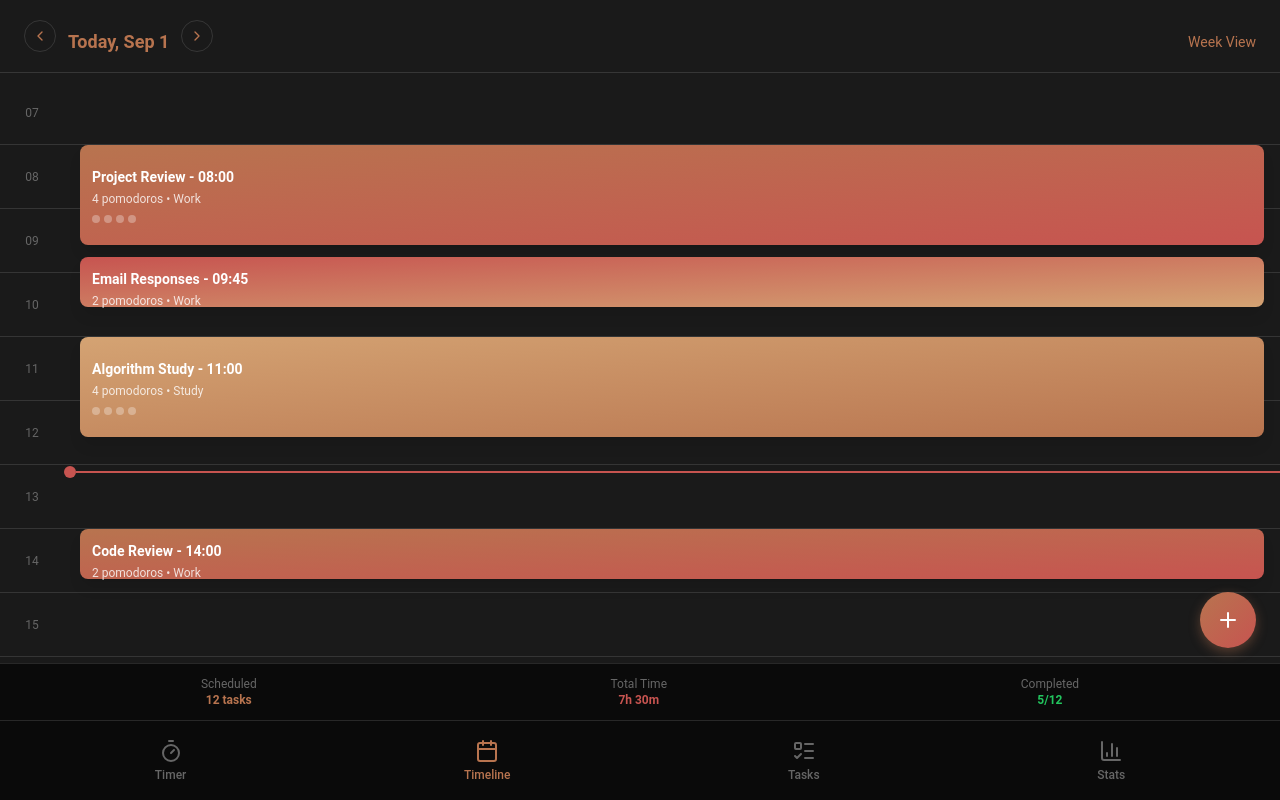
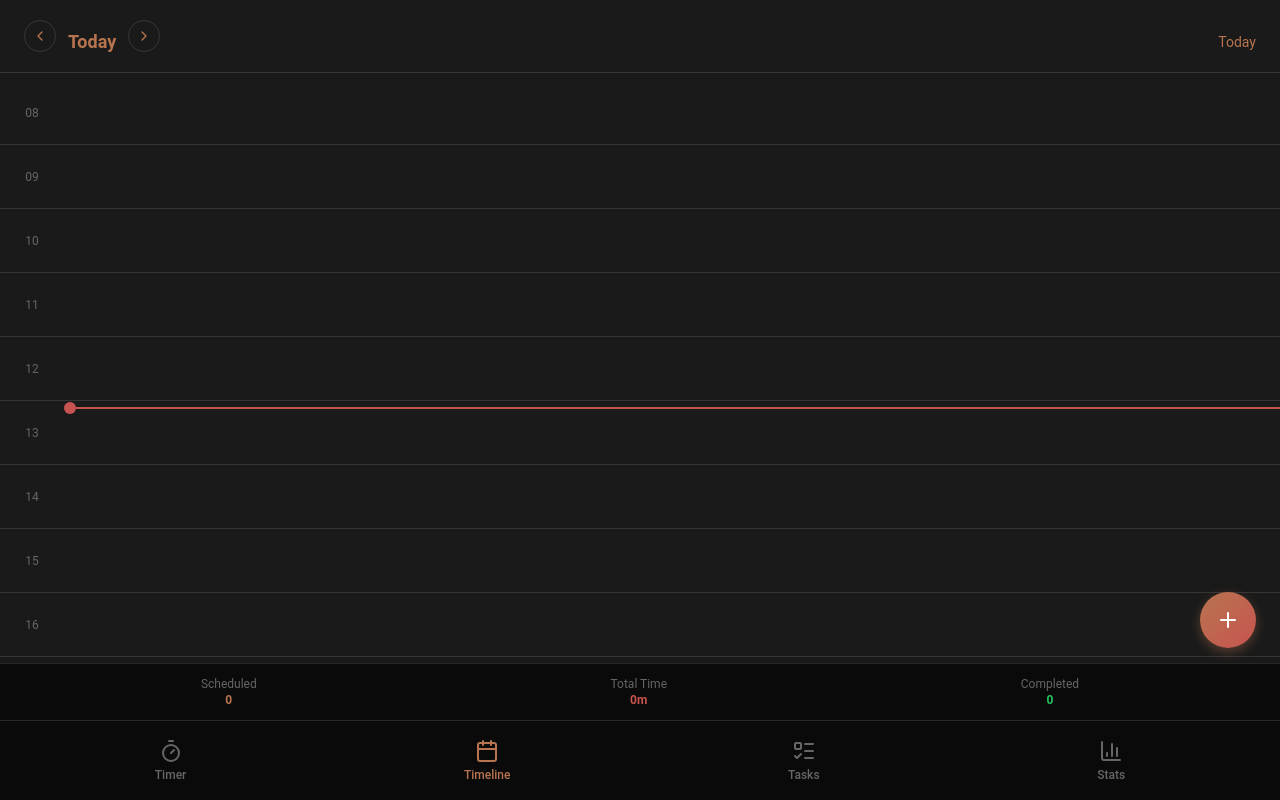
Before and after one commit to Samu-K/pomodo, a Vue app: page / in a window 1280 px wide. Both pictures are taken after a click on the button "Timeline". Built offline with nearby package versions, Linux system fonts and the light colour scheme.

Commit message:
timeline screen stats modularity, filtering by date and completion support.\nAlso finisehd edit screen

```diff
--- a/package.json
+++ b/package.json
@@ -13,9 +13,11 @@
 		"tauri": "tauri"
 	},
 	"dependencies": {
+		"@date-io/date-fns": "^3.2.1",
 		"@mdi/js": "^7.4.47",
 		"@tauri-apps/api": "^2",
 		"@tauri-apps/plugin-opener": "^2",
+		"date-fns": "^4.1.0",
 		"lucide-vue-next": "^0.542.0",
 		"vue": "^3.5.13",
 		"vuetify": "^3.9.7"
--- a/src/App.vue
+++ b/src/App.vue
@@ -8,6 +8,7 @@ import StatsScreen from "./components/StatsScreen.vue";
 import TimelineScreen from "./components/TimelineScreen.vue";
 import TimerScreen from "./components/TimerScreen.vue";
 import TaskDetailsModal from "./components/TaskDetailsModal.vue";
+import { Task } from "./interfaces/task.ts";
 
 // Navigation state
 const activeTab = ref<"timer" | "timeline" | "tasks" | "stats">("timer");
@@ -17,6 +18,15 @@ const showSettings = ref(false);
 const showCreateTask = ref(false);
 const showCreateCategory = ref(false);
 const showTaskDetails = ref(false);
+const selectedTask = ref<Task>({
+	id: 0,
+	title: "",
+	category: "",
+	cycles: 0,
+	startTime: new Date(),
+	gradient: "",
+	completed: false,
+});
 
 // Handle navigation
 const handleNavClick = (tab: typeof activeTab.value) => {
@@ -37,8 +47,9 @@ const handleAddTask = () => {
 	showCreateTask.value = true;
 };
 
-const openTaskDetails = () => {
+const openTaskDetails = (task: Task) => {
 	showTaskDetails.value = true;
+	selectedTask.value = task;
 };
 </script>
 
@@ -74,6 +85,7 @@ const openTaskDetails = () => {
   />
   <TaskDetailsModal
     v-if="showTaskDetails"
+    :selTask="selectedTask"
     @close="showTaskDetails = false"
   />
 </template>
--- a/src/components/TaskDetailsModal.vue
+++ b/src/components/TaskDetailsModal.vue
@@ -1,85 +1,74 @@
 <script setup lang="ts">
-import { ref, watch } from "vue";
+import { ref, computed } from "vue";
 import { VDateInput } from "vuetify/labs/VDateInput";
 import { mdiClockOutline } from "@mdi/js";
+import { Task } from "../interfaces/task.ts";
 
 const emit = defineEmits<{
 	close: [];
+	"update:modelValue": [value: boolean];
 }>();
 
-interface Task {
-	id: number;
-	title: string;
-	category: string;
-	cycles: number;
-	startTime: Date;
-	gradient: string;
-}
+const props = defineProps<{
+	selTask: Task;
+}>();
 
-const ex_date: Date = new Date("2024/11/1, 18:00");
-const exTask = ref<Task>({
-	id: 0,
-	title: "ExTitle",
-	category: "work",
-	cycles: 2,
-	startTime: ex_date,
-	gradient: "no-matter",
+const categories = ["work", "school", "other"];
+// Create reactive date and time properties
+// Computed properties for two-way binding
+const selectedDate = computed({
+	get: () => {
+		return props.selTask.startTime ? new Date(props.selTask.startTime) : null;
+	},
+	set: (value: Date | null) => {
+		if (value && selectedTime.value) {
+			const dateStr = value.toLocaleString().split(",")[0];
+			const combinedDateTime = new Date(`${dateStr}, ${selectedTime.value}:00`);
+			console.log(`Setting time ${combinedDateTime}`);
+			props.selTask.startTime = combinedDateTime;
+		}
+	},
 });
 
-const categories = ["work", "school", "other"];
-const showMenu = ref(false);
-// Create reactive date and time properties
-const selectedDate = ref<Date | null>(null);
-const selectedTime = ref<string>("");
+const selectedTime = computed({
+	get: () => {
+		return props.selTask.startTime
+			? new Date(props.selTask.startTime).toTimeString().slice(0, 5)
+			: "";
+	},
+	set: (value: string) => {
+		if (value && selectedDate.value) {
+			const dateStr = selectedDate.value.toLocaleString().split(",")[0];
+			const combinedDateTime = new Date(`${dateStr}, ${value}:00`);
+			console.log(`Setting time ${combinedDateTime}`);
+			props.selTask.startTime = combinedDateTime;
+		}
+	},
+});
 
-// Initialize date and time from existing startTime
-const initializeDateAndTime = () => {
-	const startTime = exTask.value.startTime;
-	if (startTime) {
-		const dateTime = new Date(startTime);
-		selectedDate.value = dateTime;
-		// Format time as HH:MM for v-time-picker
-		selectedTime.value = dateTime.toTimeString().slice(0, 5);
-	}
+const showTimeMenu = ref(false);
+const onMinuteSelected = () => {
+	setTimeout(() => {
+		showTimeMenu.value = false;
+	}, 100);
 };
 
-// Watch for changes in exTask.startTime to update our local values
-watch(
-	() => exTask.value.startTime,
-	() => {
-		initializeDateAndTime();
-	},
-	{ immediate: true },
-);
-
-// Watch for changes in date or time and update startTime
-watch([selectedDate, selectedTime], ([newDate, newTime]) => {
-	if (newDate && newTime) {
-		// Combine date and time into ISO string
-		const dateStr = newDate.toISOString().split("T")[0]; // YYYY-MM-DD
-		const combinedDateTime = new Date(`${dateStr}T${newTime}:00`);
-
-		exTask.value.startTime = new Date(combinedDateTime.toISOString());
-	}
-});
-
-// Helper function to format date for display
-const formatDisplayDate = (dateString: string) => {
-	return new Date(dateString).toLocaleDateString();
+const saveAndExit = () => {
+	emit("close");
 };
 
-// Helper function to format time for display
-const formatDisplayTime = (dateString: string) => {
-	return new Date(dateString).toLocaleTimeString([], {
-		hour: "2-digit",
-		minute: "2-digit",
-	});
+const exitWithoutSave = () => {
+	emit("close");
 };
 </script>
 
 <template>
-  <div class="fixed inset-0 bg-black bg-transparent flex items-center justify-center z-50 animate-fade-in ">
-    <div class="w-[90%] h-[70%] flex items-start justify-between bg-gradient-to-br from-dark-bg to-dark-surface opacity-100 overflow-scroll pb-8">
+  <button class="fixed inset-0 bg-black bg-transparent flex items-center justify-center z-50 animate-fade-in cursor-default"
+   @click="emit('close')"
+  >
+    <div class="w-[90%] h-[70%] flex items-start justify-between bg-gradient-to-br from-dark-bg to-dark-surface opacity-100 overflow-scroll pb-8"
+      @click.stop
+    >
       <div class="mx-6 mt-6 flex-col text-text-primary w-full">
       <div class="space-y-4">
         <h2
@@ -90,7 +79,7 @@ const formatDisplayTime = (dateString: string) => {
         <div>
           <v-text-field
             label="Task name"
-            :model-value="exTask.title"
+            v-model="props.selTask.title"
           ></v-text-field>
         </div>
 
@@ -98,7 +87,7 @@ const formatDisplayTime = (dateString: string) => {
         <div>
           <v-select
             label="Category"
-            :model-value="exTask.category"
+            v-model="props.selTask.category"
             :items="categories"
           >
           </v-select>
@@ -117,7 +106,7 @@ const formatDisplayTime = (dateString: string) => {
           controlVariant="split"
           :hideInput="false"
           :inset="false"
-          :model-value="exTask.cycles"
+          v-model="props.selTask.cycles"
           class="w-[50%]"
         ></v-number-input>
 
@@ -125,25 +114,28 @@ const formatDisplayTime = (dateString: string) => {
         <div>
           <h2>Scheduling</h2>
         </div>
+        <!-- Date -->
         <v-date-input
           v-model="selectedDate"
-          label="Date"
           color="primary"
         />
+        <!-- Time -->
         <v-text-field
           v-model="selectedTime"
           label="Time"
           :prepend-icon="mdiClockOutline"
-          readonly
         >
         <v-menu
+          v-model="showTimeMenu"
           :close-on-content-click="false"
           activator="parent"
           min-width="0"
         >
           <v-time-picker
             v-model="selectedTime"
+            format="24hr"
             hide-header
+            @update:minute="onMinuteSelected"
           />
         </v-menu>
         </v-text-field>
@@ -152,16 +144,19 @@ const formatDisplayTime = (dateString: string) => {
 
       <div class="flex gap-3 mt-8 ">
         <button
-          @click="emit('close')"
+          @click="exitWithoutSave"
           class="flex-1 py-2 bg-dark-surface border border-dark-border rounded-lg text-text-secondary font-semibold hover:bg-dark-border transition-colors"
         >
           Close
         </button>
-        <button class="flex-1 py-2 bg-gradient-to-r from-pomodo-orange to-pomodo-red rounded-lg text-white font-semibold hover:opacity-90 transition-opacity">
+        <button
+            class="flex-1 py-2 bg-gradient-to-r from-pomodo-orange to-pomodo-red rounded-lg text-white font-semibold hover:opacity-90 transition-opacity"
+            @click="saveAndExit"
+        >
           Save
         </button>
       </div>
       </div>
     </div>
-  </div>
+  </button>
 </template>
--- a/src/components/TimelineScreen.vue
+++ b/src/components/TimelineScreen.vue
@@ -1,23 +1,16 @@
 <script setup lang="ts">
 import { ChevronLeft, ChevronRight, Plus } from "lucide-vue-next";
+import { Task } from "../interfaces/task.ts";
+import { ref, computed } from "vue";
 
 const emit = defineEmits<{
 	"add-task": [];
-	"task-details": [];
+	"task-details": [task: Task];
 }>();
 
 // Sample data
 const blockHeight = 16;
 const cycleLen = 25;
-
-interface Task {
-	id: number;
-	title: string;
-	category: string;
-	cycles: number;
-	startTime: string;
-	gradient: string;
-}
 
 const tasks: Array<Task> = [
 	{
@@ -25,46 +18,100 @@ const tasks: Array<Task> = [
 		title: "Project Review",
 		category: "Work",
 		cycles: 4,
-		startTime: "08:00",
+		startTime: new Date("2025/09/04, 18:00"),
 		gradient: "from-pomodo-orange to-pomodo-red",
+		completed: false,
+	},
+	{
+		id: 13,
+		title: "Project Review",
+		category: "Work",
+		cycles: 4,
+		startTime: new Date("2025/09/05, 18:00"),
+		gradient: "from-pomodo-orange to-pomodo-red",
+		completed: true,
+	},
+	{
+		id: 13,
+		title: "Relax",
+		category: "School",
+		cycles: 2,
+		startTime: new Date("2025/09/05, 20:30"),
+		gradient: "from-pomodo-orange to-pomodo-red",
+		completed: false,
 	},
 	{
 		id: 11,
 		title: "Meet2 ",
 		category: "Work",
 		cycles: 2,
-		startTime: "17:00",
+		startTime: new Date("2025/09/04, 17:00"),
 		gradient: "from-pomodo-orange to-pomodo-red",
+		completed: false,
 	},
 	{
 		id: 2,
 		title: "Email Responses",
 		category: "Work",
 		cycles: 2,
-		startTime: "09:45",
+		startTime: new Date("2025/09/04, 09:45"),
 		gradient: "from-pomodo-red to-pomodo-gold",
+		completed: true,
 	},
 	{
 		id: 3,
 		title: "Algorithm Study",
 		category: "Study",
 		cycles: 4,
-		startTime: "11:00",
+		startTime: new Date("2025/09/04, 11:00"),
 		gradient: "from-pomodo-gold to-pomodo-orange",
+		completed: true,
 	},
 	{
 		id: 4,
 		title: "Code Review",
 		category: "Work",
 		cycles: 2,
-		startTime: "14:00",
+		startTime: new Date("2025/04/09, 14:00"),
 		gradient: "from-pomodo-orange to-pomodo-red",
+		completed: false,
 	},
 ];
 
-const startTime = Math.min(
-	...tasks.map((task) => Number(task.startTime.split(":")[0])),
-);
+const tasksForSelectedDate = computed(() => {
+	console.log("Filtering tasks");
+	if (!selectedDate.value) return [];
+
+	const filtTasks = tasks.filter(
+		(task) =>
+			task.startTime.toDateString() === selectedDate.value.toDateString(),
+	);
+	console.log(filtTasks);
+	return filtTasks;
+});
+
+const startTime = Math.min(...tasks.map((task) => task.startTime.getHours()));
+const isDateToday = (): boolean => {
+	const res = selectedDate.value.toDateString() === new Date().toDateString();
+
+	return res;
+};
+
+const formatTime = (decimalHours: number): string => {
+	const hours = Math.floor(decimalHours);
+	const minutes = Math.round((decimalHours - hours) * 60);
+
+	if (hours === 0) return `${minutes}m`;
+	if (minutes === 0) return `${hours}h`;
+	return `${hours}h ${minutes}m`;
+};
+
+const tasksLen = (tasks: Array<Task>): string => {
+	const totalTime = tasks.reduce((total, task) => {
+		return total + (task.cycles * cycleLen) / 60;
+	}, 0);
+	return formatTime(totalTime);
+};
 
 function calculateEndTime(tasks: Array<Task>): number {
 	let latest_end_time = 0;
@@ -74,8 +121,7 @@ function calculateEndTime(tasks: Array<Task>): number {
 	} else if (tasks.length > 1) {
 		tasks.forEach((task) => {
 			const task_start_mins =
-				Number(task.startTime.split(":")[0]) * 60 +
-				Number(task.startTime.split(":")[1]);
+				task.startTime.getMinutes() + task.startTime.getHours() * 60;
 			const task_end_time = task_start_mins + task.cycles * cycleLen;
 			if (task_end_time > latest_end_time) {
 				latest_end_time = task_end_time;
@@ -84,7 +130,7 @@ function calculateEndTime(tasks: Array<Task>): number {
 		});
 	}
 	let end_time =
-		Number(last_task.startTime.split(":")[0]) +
+		last_task.startTime.getHours() +
 		Math.ceil((last_task.cycles * cycleLen) / 60);
 
 	return end_time;
@@ -92,22 +138,35 @@ function calculateEndTime(tasks: Array<Task>): number {
 
 const endTime = calculateEndTime(tasks);
 const timeBlockAmount = endTime - startTime;
-const currentTime = new Date();
+const selectedDate = ref<Date>(new Date());
+
 // Current time indicator position (in pixels from top)
 const currentTimePosition =
-	(currentTime.getHours() - startTime + 1 + currentTime.getMinutes() / 60) *
+	(selectedDate.value.getHours() -
+		startTime +
+		1 +
+		selectedDate.value.getMinutes() / 60) *
 	blockHeight *
 	4;
 
-function calculateTaskPos(time: string): number {
+function calculateTaskPos(time: Date): number {
 	const adjuster = startTime - 1;
-	const time_h = Number(time.split(":")[0]);
-	const time_m = Number(time.split(":")[1]);
 
 	// percentage of hour minutes represent
-	const pos_h = (time_h - adjuster) * (blockHeight * 4);
-	return pos_h + (time_m / 60) * blockHeight * 4;
+	const pos_h = (time.getHours() - adjuster) * (blockHeight * 4);
+	return pos_h + (time.getMinutes() / 60) * blockHeight * 4;
 }
+
+const goToPrevDate = () => {
+	const newDate = new Date();
+	newDate.setDate(selectedDate.value.getDate() - 1);
+	selectedDate.value = newDate;
+};
+const goToNextDate = () => {
+	const newDate = new Date();
+	newDate.setDate(selectedDate.value.getDate() + 1);
+	selectedDate.value = newDate;
+};
 </script>
 
 <template>
@@ -116,16 +175,33 @@ function calculateTaskPos(time: string): number {
     <div class="px-6 py-4 border-b border-dark-border mb-2">
       <div class="flex items-center justify-between">
         <div class="flex items-center gap-3">
-          <button class="w-8 h-8 rounded-full border border-pomodo-orange text-pomodo-orange hover:bg-pomodo-orange hover:text-white transition-colors flex items-center justify-center">
+          <button class="w-8 h-8 rounded-full border border-pomodo-orange text-pomodo-orange hover:bg-pomodo-orange hover:text-white transition-colors flex items-center justify-center"
+            @click="goToPrevDate"
+          >
             <ChevronLeft :size="16" />
           </button>
-          <span class="mt-3 text-lg font-semibold text-pomodo-orange">Today, Sep 1</span>
-          <button class="w-8 h-8 rounded-full border border-pomodo-orange text-pomodo-orange hover:bg-pomodo-orange hover:text-white transition-colors flex items-center justify-center">
+          <span class="mt-3 text-lg font-semibold text-pomodo-orange">
+            <div class="flex">
+              <p v-if="isDateToday()">
+                Today
+              </p>
+              <p
+                v-else
+              >
+                {{ selectedDate.toLocaleString().split(",")[0]}}
+              </p>
+            </div>
+          </span>
+          <button class="w-8 h-8 rounded-full border border-pomodo-orange text-pomodo-orange hover:bg-pomodo-orange hover:text-white transition-colors flex items-center justify-center"
+            @click="goToNextDate"
+          >
             <ChevronRight :size="16" />
           </button>
         </div>
-        <button class="mt-3 text-pomodo-orange hover:text-pomodo-gold transition-colors">
-          <span class="text-sm">Week View</span>
+        <button class="mt-3 text-pomodo-orange hover:text-pomodo-gold transition-colors"
+          @click='selectedDate = new Date()'
+        >
+          <span class="text-sm">Today</span>
         </button>
       </div>
     </div>
@@ -157,14 +233,18 @@ function calculateTaskPos(time: string): number {
 
           <!-- Task Blocks -->
           <button
-            @click="emit('task-details')"
-            v-for="task in tasks"
+            @click="emit('task-details', task)"
+            :disabled="task.completed"
+            v-for="task in tasksForSelectedDate"
             :key="task.id"
             class="absolute left-4 right-4 rounded-lg p-3 cursor-pointer hover:scale-[1.02] transition-transform shadow-lg text-left"
-            :class="`bg-gradient-to-br ${task.gradient}`"
+            :class="[
+              `bg-gradient-to-br ${task.gradient}`,
+              { 'opacity-50': task.completed }
+            ]"
             :style="`top: ${calculateTaskPos(task.startTime)}px; height: ${task.cycles*cycleLen}px;`"
           >
-            <h3 class="text-white font-semibold text-sm">{{ `${task.title} - ${task.startTime}` }}</h3>
+            <h3 class="text-white font-semibold text-sm">{{ `${task.title} - ${task.startTime.toTimeString().slice(0, 5)}`}}</h3>
             <p class="text-white/80 text-xs mt-1">{{ task.cycles }} pomodoros • {{ task.category }}</p>
             <div v-if="task.cycles > 2" class="flex gap-1 mt-2">
               <div
@@ -200,15 +280,15 @@ function calculateTaskPos(time: string): number {
       <div class="flex justify-around text-xs">
         <div class="text-center">
           <span class="text-text-muted block">Scheduled</span>
-          <span class="text-pomodo-orange font-semibold">12 tasks</span>
+          <span class="text-pomodo-orange font-semibold">{{tasksForSelectedDate.length}}</span>
         </div>
         <div class="text-center">
           <span class="text-text-muted block">Total Time</span>
-          <span class="text-pomodo-red font-semibold">7h 30m</span>
+          <span class="text-pomodo-red font-semibold">{{tasksLen(tasksForSelectedDate)}}</span>
         </div>
         <div class="text-center">
           <span class="text-text-muted block">Completed</span>
-          <span class="text-green-500 font-semibold">5/12</span>
+          <span class="text-green-500 font-semibold">{{tasksForSelectedDate.filter((task) => {return task.completed;}).length}}</span>
         </div>
       </div>
     </div>
--- /dev/null
+++ b/src/interfaces/task.ts
@@ -0,0 +1,9 @@
+export interface Task {
+	id: number;
+	title: string;
+	category: string;
+	cycles: number;
+	startTime: Date;
+	completed: boolean;
+	gradient: string;
+}
```
Also changed, not shown: src/main.ts (indentation only), 1 other file (tests, documents, lock files or other folders).
